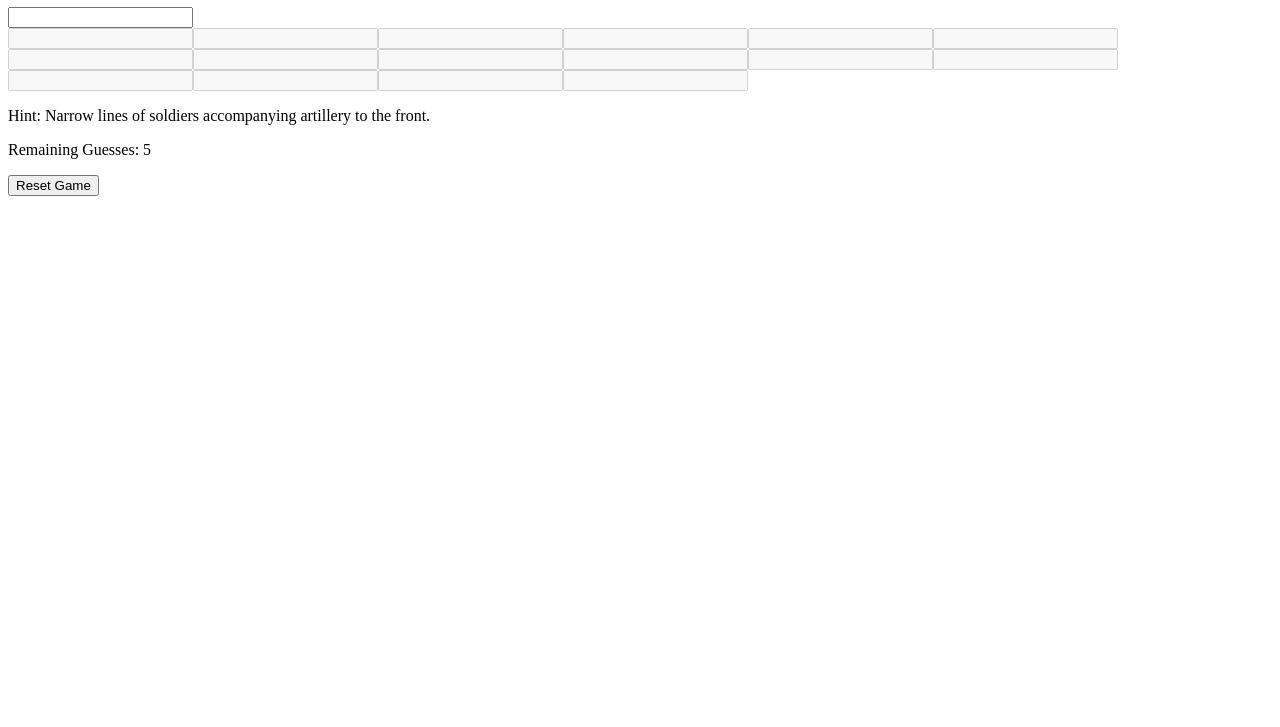
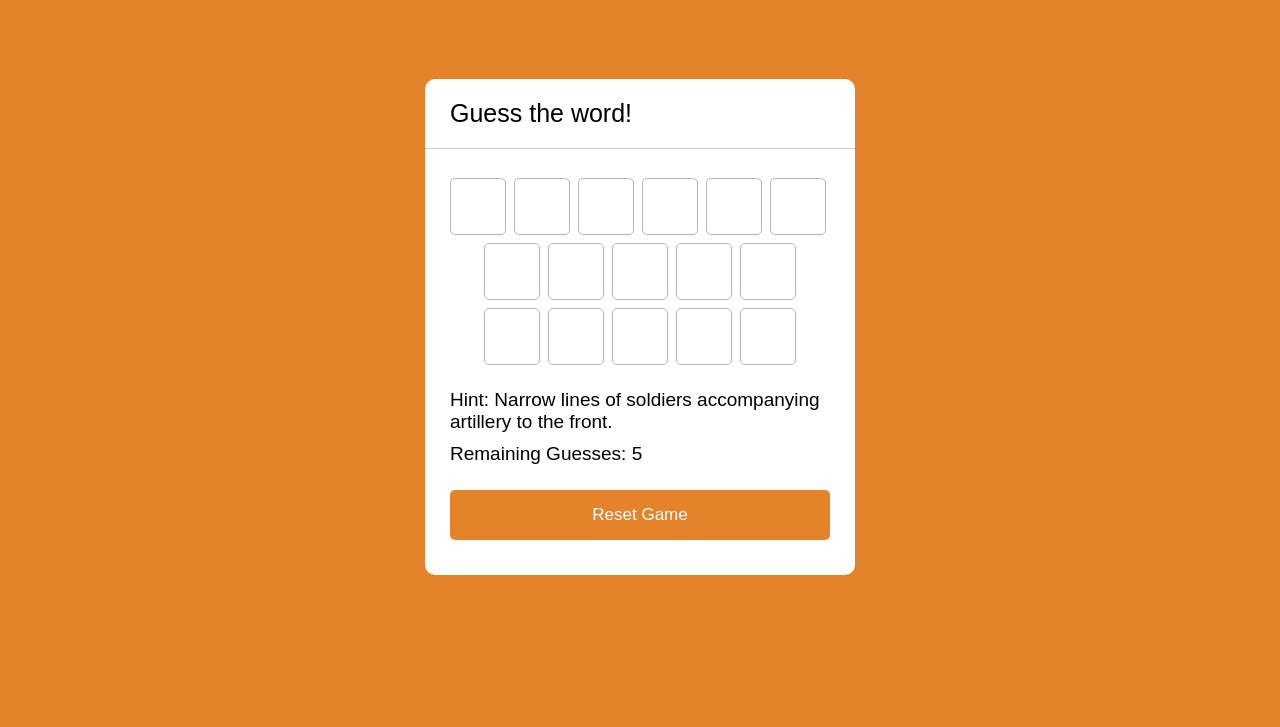
Before and after one commit to Iron-Cap/Book-Club, a plain HTML site: page index.html in a window 1280 px wide. Shown: the part 73-800 px from the top of the page. Drawn offline with Linux system fonts and the light colour scheme.

Commit message:
Update index.html

```diff
--- a/index.html
+++ b/index.html
@@ -12,7 +12,7 @@
 
     <title>Guess a word game - All quiet on the western front! </title>
 
-    <link rel="stylesheet" href="F.css">
+    <link rel="stylesheet" href="guess1.css">
 
 </head>
 
```
